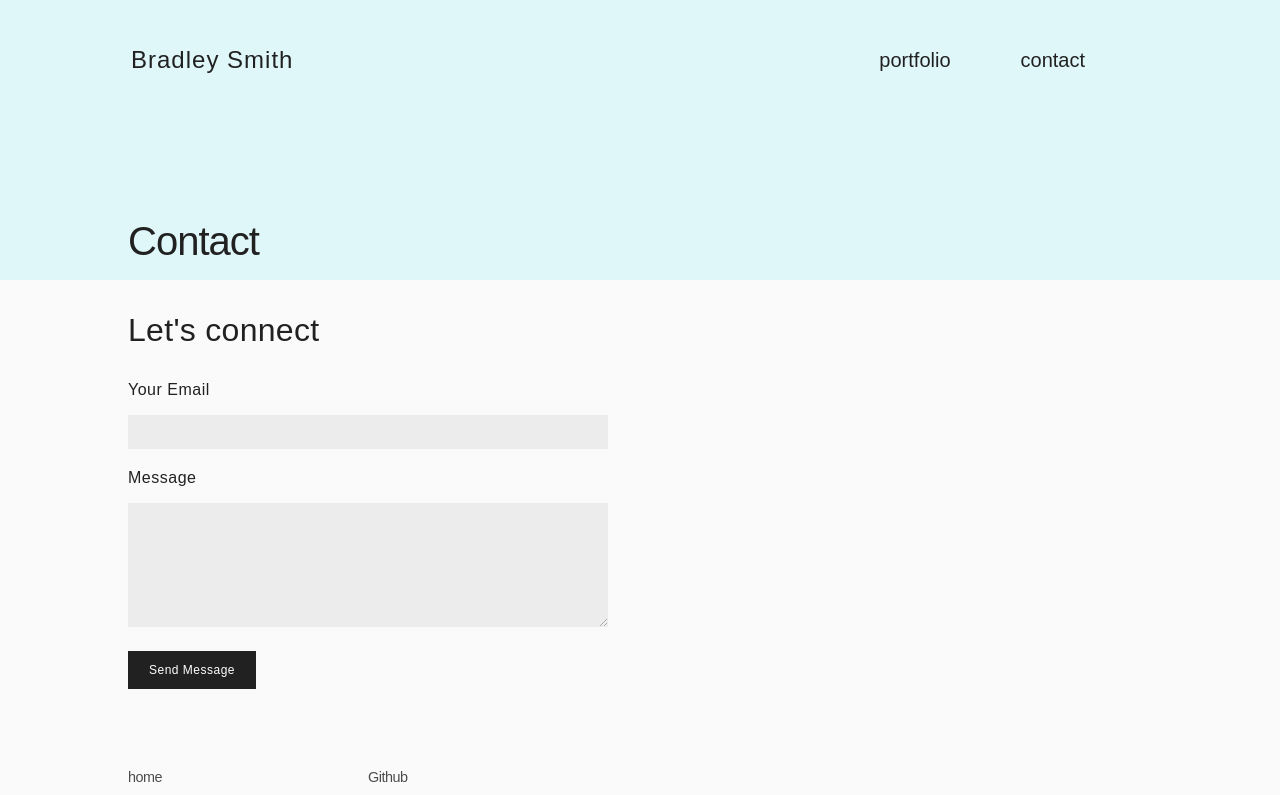
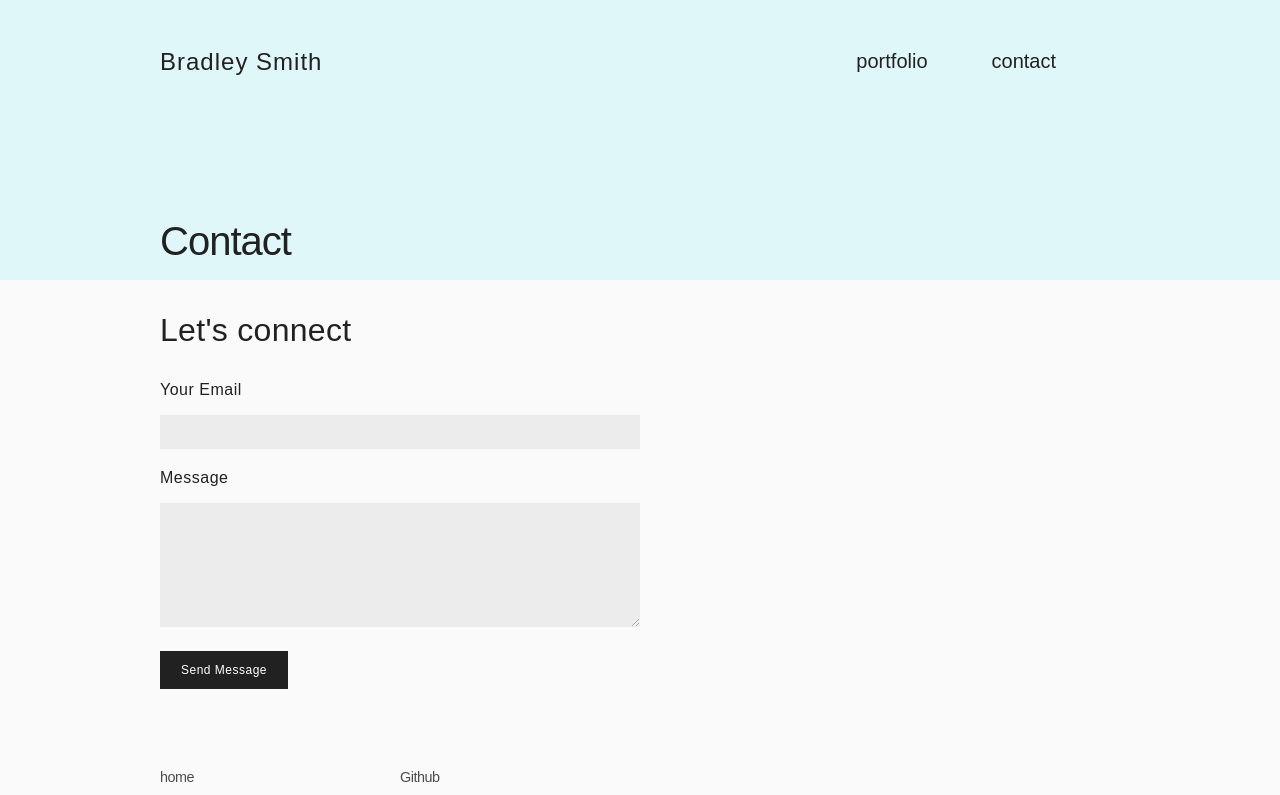
Before and after one commit to bradleyhop/simple-portfolio, a Vue app: page /contact in a window 1280 px wide. Shown: the top 795 px of the page. Built offline with nearby package versions, Linux system fonts and the light colour scheme; a web font is replaced by a local one.

Commit message:
more cleanup

```diff
--- a/src/assets/style/main.scss
+++ b/src/assets/style/main.scss
@@ -74,7 +74,7 @@ button {
   }
 
   @include desktop-breakpoint {
-    width: 80vw;
+    width: 75vw;
   }
 
   @include large-desktop-breakpoint {
--- a/src/components/MenuList.vue
+++ b/src/components/MenuList.vue
@@ -34,7 +34,7 @@ export default {
   list-style: none;
 
   li {
-    border: 3px solid transparent;
+    border-top: 3px solid transparent;
     color: $not-black;
     margin-right: 4rem;
 
--- a/src/components/PageHeader.vue
+++ b/src/components/PageHeader.vue
@@ -53,7 +53,7 @@ $nav-border-line: 3px solid #fff;
 
       .home-link {
         font-size: 1.5rem;
-        border: 3px solid transparent;
+        border-top: 3px solid transparent;
         letter-spacing: 1px;
 
         &:hover {
--- a/src/components/SiteFooter.vue
+++ b/src/components/SiteFooter.vue
@@ -72,7 +72,7 @@ export default {
         <li>
           <!-- fix link -->
           <a
-            href="https://github.com/bradleyhop"
+            href="https://www.codewars.com/users/bradleyhop"
             target="_blank"
             class="footer-link"
             rel="noopener noreferrer"
--- a/src/views/HomeView.vue
+++ b/src/views/HomeView.vue
@@ -87,7 +87,8 @@ $shift-left: 20vw;
 
   .tagline {
     color: $not-black;
-    font-size: 1.5rem;
+    font-size: 1.15rem;
+    letter-spacing: -0.5px;
     padding: 1rem 0 5rem 5vw;
   }
 }
```
